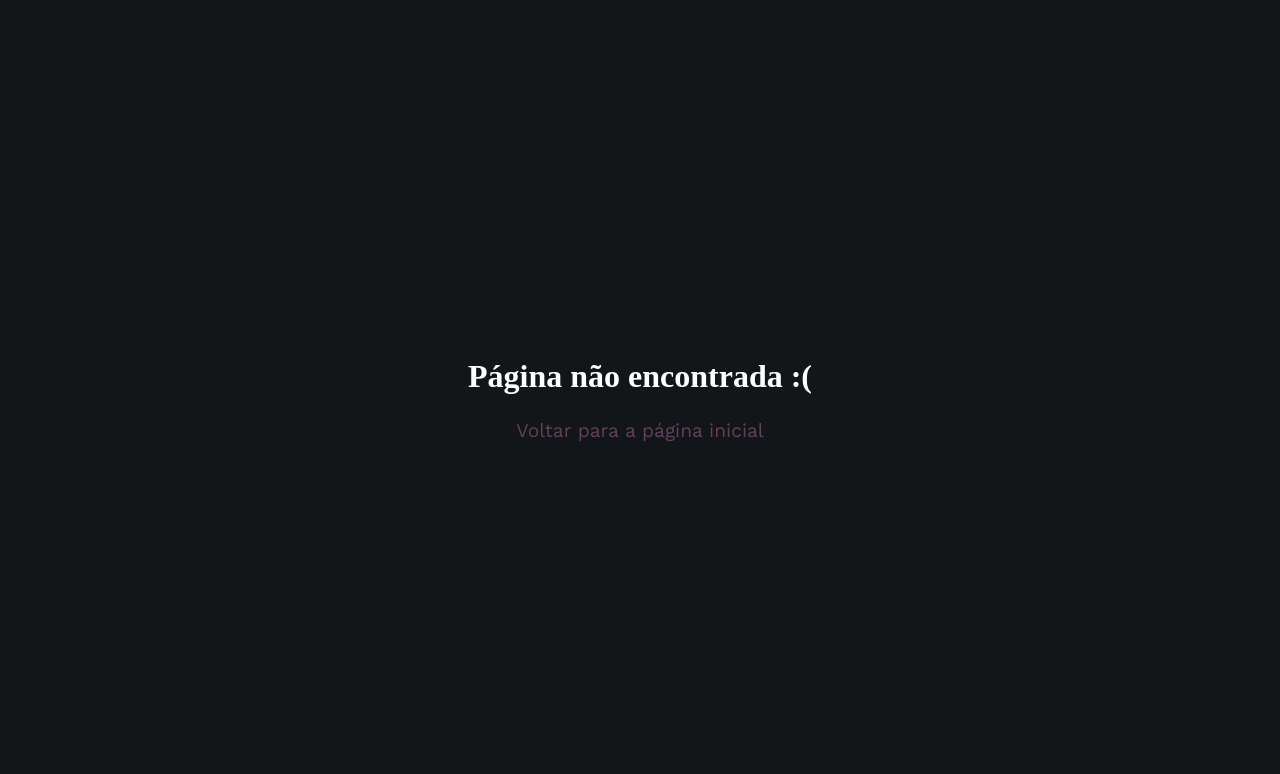
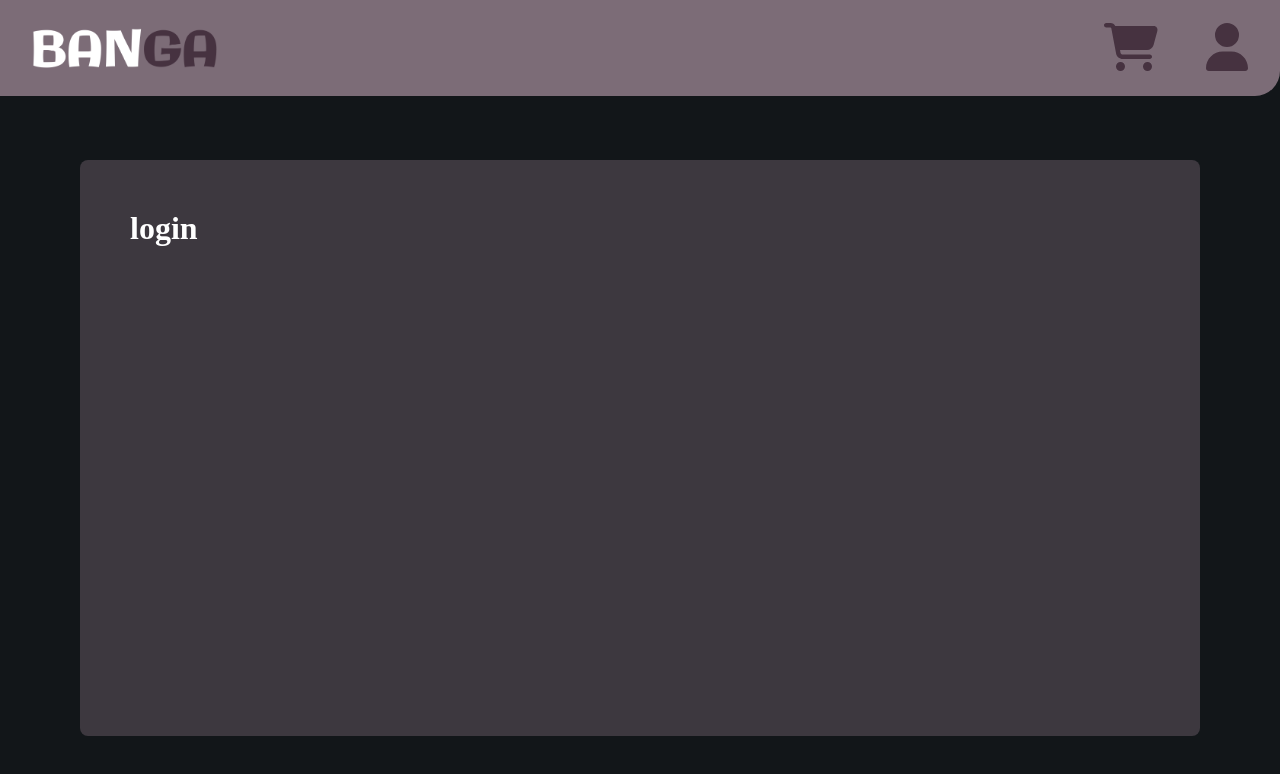
Before and after one commit to arthurvergacas/banga-online-store, a React (Create React App) app in the folder packages/frontend/: page /login in a window 1280 px wide. Shown: the top 774 px of the page. Built offline with nearby package versions, Linux system fonts and the light colour scheme; a web font is replaced by a local one.

Commit message:
feat: create routing logic to login page

```diff
--- a/packages/frontend/src/components/Navbar/index.tsx
+++ b/packages/frontend/src/components/Navbar/index.tsx
@@ -5,6 +5,7 @@ import largeLogo from 'assets/img/logo-large-transparent.png';
 import smallLogo from 'assets/img/logo-small.png';
 import styles from './Navbar.module.css';
 import { Link } from 'react-router-dom';
+import UserService from 'services/userService';
 
 export default function Navbar() {
   return (
@@ -22,7 +23,7 @@ export default function Navbar() {
           </Link>
         </li>
         <li>
-          <Link to="/profile">
+          <Link to={UserService.isUserLoggedIn() ? '/profile' : '/login'}>
             <i aria-label="Profile">
               <FontAwesomeIcon icon={faUser} />
             </i>
--- /dev/null
+++ b/packages/frontend/src/pages/Login/index.tsx
@@ -0,0 +1,3 @@
+export default function Login() {
+  return <h1>login</h1>;
+}
--- a/packages/frontend/src/pages/Profile/index.tsx
+++ b/packages/frontend/src/pages/Profile/index.tsx
@@ -5,10 +5,13 @@ import styles from './Profile.module.css';
 import UserService from 'services/userService';
 import Spinner from 'components/Spinner';
 import Button from 'components/Button';
+import { useNavigate } from 'react-router-dom';
 
 export default function Profile() {
   const [user, setUser] = useState<User>();
   const [userLoading, setUserLoading] = useState(true);
+
+  const navigate = useNavigate();
 
   useEffect(() => {
     const getUser = async () => {
@@ -17,8 +20,12 @@ export default function Profile() {
       setUserLoading(false);
     };
 
-    getUser();
-  }, []);
+    if (UserService.isUserLoggedIn()) {
+      getUser();
+    } else {
+      navigate('/login');
+    }
+  }, [navigate]);
 
   if (userLoading) {
     return (
--- a/packages/frontend/src/routes/Router.tsx
+++ b/packages/frontend/src/routes/Router.tsx
@@ -4,12 +4,15 @@ import Home from 'pages/Home';
 import Error from 'pages/Error';
 import ProductDetails from 'pages/ProductDetails';
 import Profile from 'pages/Profile';
+import Login from 'pages/Login';
 
 export default function Router() {
   const router = createBrowserRouter(
     createRoutesFromElements(
       <Route path="/" element={<App />} errorElement={<Error />}>
         <Route index element={<Home />} />
+
+        <Route path="/login" element={<Login />} />
 
         <Route path="/cart" />
         <Route path="/profile" element={<Profile />} />
```
